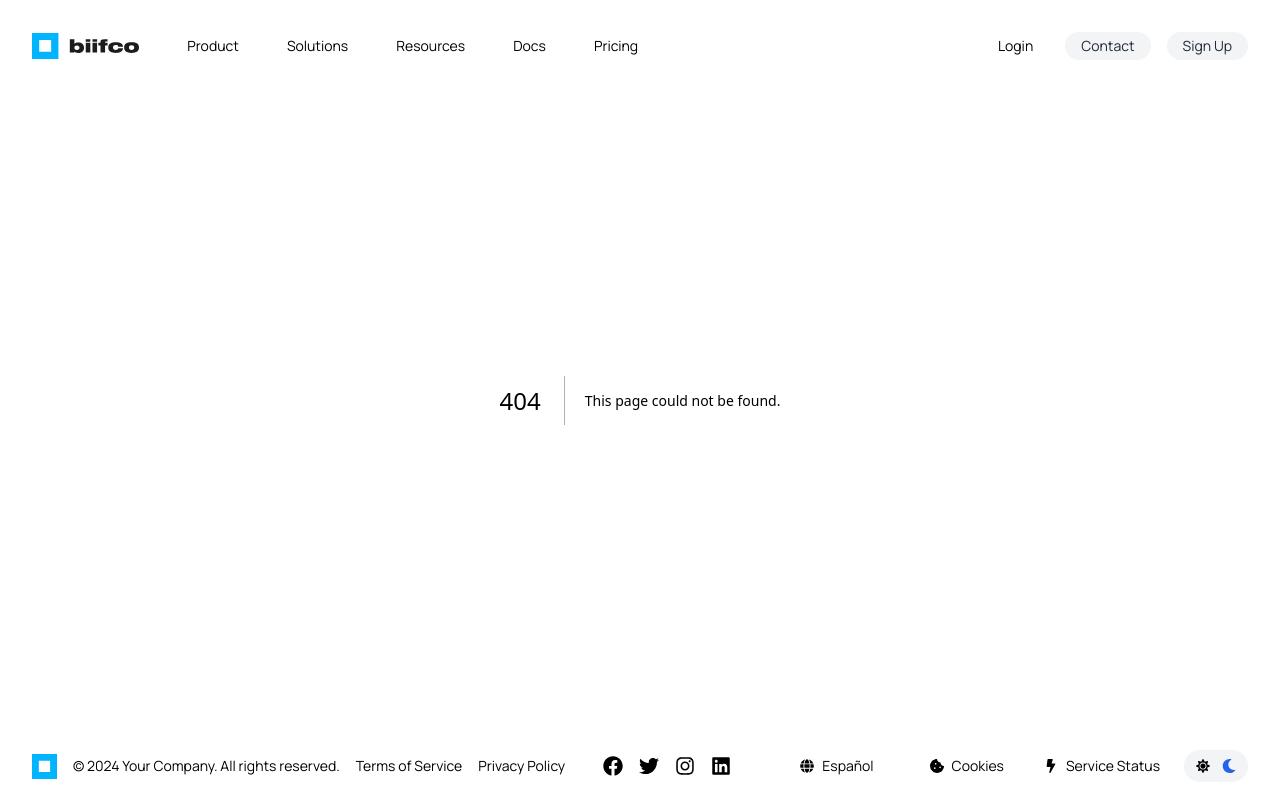
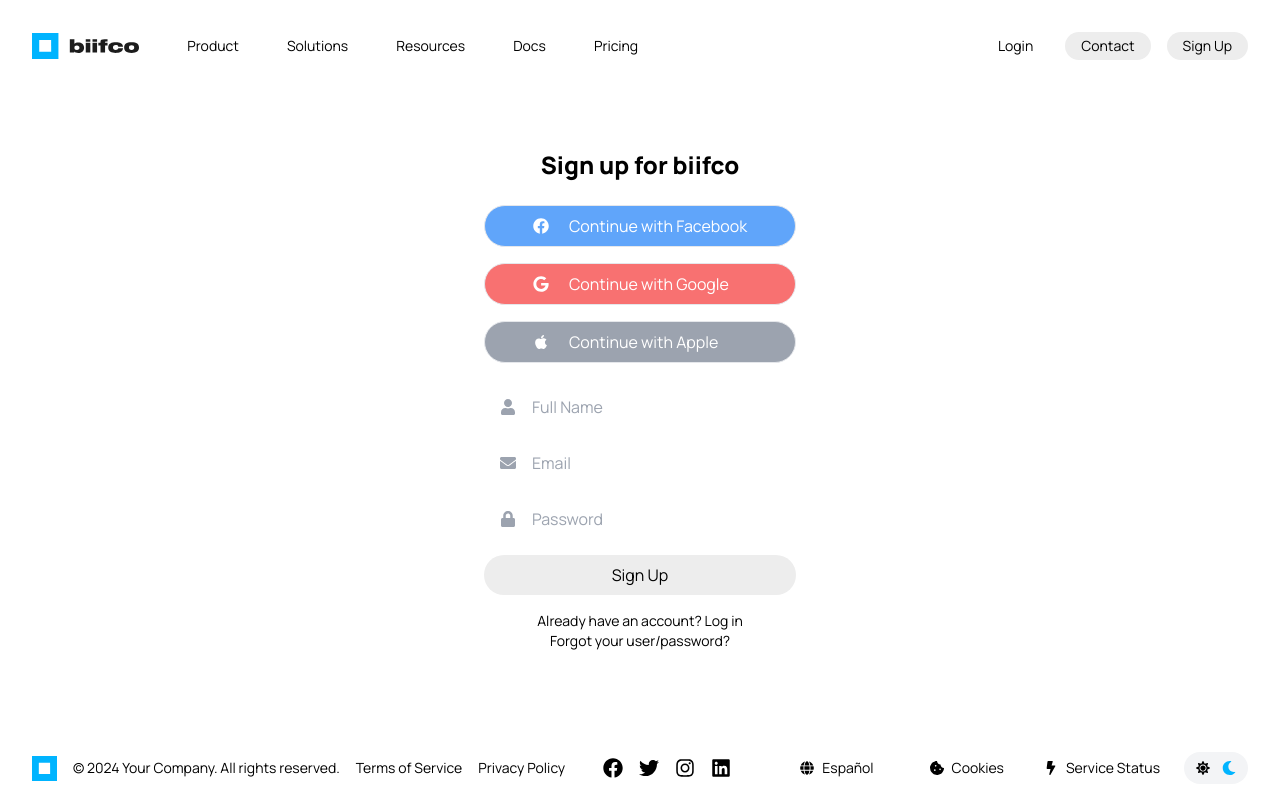
Before and after one commit to devbiifco/biifco, a Next.js app in the folder frontend/: page /signup in a window 1280 px wide. Before the commit this address had no page. Built offline with nearby package versions, Linux system fonts and the light colour scheme.

Commit message:
update 2.0.0

```diff
--- /dev/null
+++ b/frontend/src/app/signup/page.tsx
@@ -0,0 +1,20 @@
+"use client";
+import React from 'react';
+import Signup from '@/components/ui/signup'; // Asegúrate de que la ruta sea correcta
+
+/**
+ * Componente de la página de registro.
+ *
+ * Esta página se encarga de renderizar el componente Signup centrado en la pantalla.
+ * Utiliza Tailwind CSS para centrar el contenido vertical y horizontalmente.
+ */
+const SignupPage: React.FC = () => {
+  return (
+    <div className="flex justify-center items-center h-screen">
+      {/* Renderiza el componente de registro */}
+      <Signup />
+    </div>
+  );
+};
+
+export default SignupPage;
--- a/frontend/src/components/ui/Login.tsx
+++ b/frontend/src/components/ui/Login.tsx
@@ -24,14 +24,14 @@
       </div>
 
       {/* Botón para continuar con el email */}
-      <button className="flex items-center space-x-2 px-12 py-2 mb-4 hover:text-blue-600 transition-colors duration-300">
+      <button className="flex items-center space-x-2 px-12 py-2 mb-4 hover:text-primary transition-colors duration-300">
         <span>Continue with Email</span>
         <span>&rarr;</span>
       </button>
 
       {/* Enlaces para sign up y recuperación de contraseña */}
-      <a href="#" className="text-sm mb-2 hover:text-blue-600 transition-colors duration-300">Don’t have an account? Sign Up</a>
-      <a href="#" className="text-sm hover:text-blue-600 transition-colors duration-300">Forgot your user/password?</a>
+      <a href="/signup" className="text-sm mb-2 hover:text-primary transition-colors duration-300">Don’t have an account? Sign Up</a>
+      <a href="#" className="text-sm hover:text-primary transition-colors duration-300">Forgot your user/password?</a>
     </div>
   );
 };
--- a/frontend/src/components/ui/footer.tsx
+++ b/frontend/src/components/ui/footer.tsx
@@ -36,8 +36,9 @@
         {/* Sección de Logo y Copyright */}
         <div className="flex items-center mb-4 md:mb-0 space-x-4">
           {/* Logo de la Marca */}
+          <Link href="/">
           <Image src="/iso-biifco.svg" alt="biifco" width={25} height={25} />
-
+          </Link>
           {/* Texto de Copyright */}
           <div className="text-sm">
            <Copyright />
@@ -45,12 +46,12 @@
 
           {/* Enlaces a Términos de Servicio y Política de Privacidad */}
           <div className="text-sm">
-            <Link href="#" className="hover:text-blue-600">
+            <Link href="#" className="hover:text-primary">
               Terms of Service
             </Link>
           </div>
           <div className="text-sm">
-            <Link href="#" className="hover:text-blue-600">
+            <Link href="#" className="hover:text-primary">
               Privacy Policy
             </Link>
           </div>
@@ -59,35 +60,35 @@
         {/* Sección de Íconos de Redes Sociales */}
         <div className="flex mb-4 md:mb-0 space-x-4">
           <a href="https://facebook.com" target="_blank" rel="noopener noreferrer">
-            <FaFacebook className="text-xl hover:text-blue-600" />
+            <FaFacebook className="text-xl hover:hover:text-primary" />
           </a>
           <a href="https://twitter.com" target="_blank" rel="noopener noreferrer">
-            <FaTwitter className="text-xl hover:text-blue-600" />
+            <FaTwitter className="text-xl hover:text-primary" />
           </a>
           <a href="https://instagram.com" target="_blank" rel="noopener noreferrer">
-            <FaInstagram className="text-xl hover:text-blue-600" />
+            <FaInstagram className="text-xl hover:text-primary" />
           </a>
           <a href="https://linkedin.com" target="_blank" rel="noopener noreferrer">
-            <FaLinkedin className="text-xl hover:text-blue-600" />
+            <FaLinkedin className="text-xl hover:text-primary" />
           </a>
         </div>
 
         {/* Sección de Cookies, Estado del Servicio y Selector de Idioma */}
         <div className="flex space-x-2 text-sm">
           {/* Selector de Idioma */}
-          <div className="flex items-center space-x-2 py-1 px-4 hover:bg-blue-600 hover:text-white rounded-full">
+          <div className="flex items-center space-x-2 py-0 px-4 hover:bg-primary hover:text-white rounded-full">
             <LanguageDropdown />
           </div>
 
           {/* Enlace a la Sección de Cookies */}
-          <div className="flex items-center space-x-2 py-1 px-4 hover:bg-blue-600 hover:text-white rounded-full">
+          <div className="flex items-center space-x-2 py-0 px-4 hover:bg-primary hover:text-white rounded-full">
             <FaCookieBite />
             <span>Cookies</span>
           </div>
 
 
           {/* Enlace al Estado del Servicio */}
-          <div className="flex items-center space-x-2 py-1 px-4 hover:bg-blue-600 hover:text-white rounded-full">
+          <div className="flex items-center space-x-2 py-0 px-4 hover:bg-primary hover:text-white rounded-full">
             <FaBolt />
             <span>Service Status</span>
           </div>
@@ -100,12 +101,12 @@
             >
               {/* Ícono del Sol (Modo Claro) */}
               <FaSun
-                className={`transition-colors duration-300 ${darkMode ? 'text-blue-600' : 'text-black'}`}
+                className={`transition-colors duration-300 ${darkMode ? 'text-primary' : 'text-black'}`}
               />
 
               {/* Ícono de la Luna (Modo Oscuro) */}
               <FaMoon
-                className={`ml-auto transition-colors duration-300 ${darkMode ? 'text-black' : 'text-blue-600'}`}
+                className={`ml-auto transition-colors duration-300 ${darkMode ? 'text-black' : 'text-primary'}`}
               />
             </div>
           </div>
--- a/frontend/src/components/ui/header.tsx
+++ b/frontend/src/components/ui/header.tsx
@@ -11,30 +11,31 @@
   const toggleMenu = () => {
     setIsMenuOpen(!isMenuOpen);
   };
-
   return (
-    <header className="bg-white  w-full fixed top-0 left-0 z-10">
+    <header className="w-full fixed top-0 left-0 z-10">
       <div className="container mx-auto flex justify-between items-center p-8 py-4">
         <div className="flex items-center">
-          <div >
+          <div>
+          <Link href="/">
             <Image src="/biifco.svg" alt="biifco" width={130} height={32} />
+          </Link>
           </div>
           <div className="container mx-auto flex justify-between items-center p-8 py-4">
             {/* Menú de navegación para pantallas grandes */}
             <nav className="hidden md:flex space-x-4 text-sm">
-          <a href="#home" className="hover:bg-gray-100 py-1 px-4 rounded-full transition-all duration-300">Product</a>
-          <a href="#about" className="hover:bg-gray-100 py-1 px-4 rounded-full transition-all duration-300">Solutions</a>
-          <a href="#services" className="hover:bg-gray-100 py-1 px-4 rounded-full transition-all duration-300">Resources</a>
-          <a href="#blog" className="hover:bg-gray-100 py-1 px-4 rounded-full transition-all duration-300">Docs</a>
-          <a href="#contact" className="hover:bg-gray-100 py-1 px-4 rounded-full transition-all duration-300">Pricing</a>
+              <a href="#home" className="hover:bg-secondary py-1 px-4 rounded-full transition-all duration-300">Product</a>
+              <a href="#about" className="hover:bg-secondary py-1 px-4 rounded-full transition-all duration-300">Solutions</a>
+              <a href="#services" className="hover:bg-secondary py-1 px-4 rounded-full transition-all duration-300">Resources</a>
+              <a href="#blog" className="hover:bg-secondary py-1 px-4 rounded-full transition-all duration-300">Docs</a>
+              <a href="#contact" className="hover:bg-secondary py-1 px-4 rounded-full transition-all duration-300">Pricing</a>
             </nav>
           </div>
         </div>
         {/* Botones de autenticación para pantallas grandes */}
         <div className="hidden md:flex space-x-4 text-sm">
-          <a href="/login" className="hover:bg-gray-100 py-1 px-4 rounded-full transition-all duration-300">Login</a>
-          <a href="#signup" className="rounded bg-gray-100 text-gray-800 hover:text-white hover:bg-blue-600 py-1 px-4 rounded-full transition-all duration-300">Contact</a>
-          <a href="#signup" className="rounded bg-gray-100 text-gray-800 hover:text-white hover:bg-blue-600 py-1 px-4 rounded-full transition-all duration-300">Sign Up</a>
+          <a href="/login" className="hover:bg-secondary py-1 px-4 rounded-full transition-all duration-300">Login</a>
+          <a href="#" className="rounded bg-secondary text-black hover:text-white hover:bg-primary py-1 px-4 rounded-full transition-all duration-300">Contact</a>
+          <a href="/signup" className="rounded bg-secondary text-black hover:text-white hover:bg-primary py-1 px-4 rounded-full transition-all duration-300">Sign Up</a>
         </div>
 
         {/* Menú hamburguesa para pantallas pequeñas */}
@@ -47,19 +48,19 @@
 
       {/* Menú desplegable para pantallas pequeñas */}
       {isMenuOpen && (
-        <div className="md:hidden bg-white shadow-md w-full fixed top-16 left-0 z-10">
+        <div className="md:hidden bg-background shadow-md w-full fixed top-16 left-0 z-10">
           <nav className="flex flex-col items-center py-4 space-y-4">
-            <a href="#home" onClick={toggleMenu} className="hover:bg-gray-100 py-1 px-4 rounded-full transition-all duration-300">Product</a>
-            <a href="#about" onClick={toggleMenu} className="hover:bg-gray-100 py-1 px-4 rounded-full transition-all duration-300">Solutions</a>
-            <a href="#services" onClick={toggleMenu} className="hover:bg-gray-100 py-1 px-4 rounded-full transition-all duration-300">Resources</a>
-            <a href="#blog" onClick={toggleMenu} className="hover:bg-gray-100 py-1 px-4 rounded-full transition-all duration-300">Docs</a>
-            <a href="#contact" onClick={toggleMenu} className="hover:bg-gray-100 py-1 px-4 rounded-full transition-all duration-300">Pricing</a>
+            <a href="#home" onClick={toggleMenu} className="hover:bg-accent py-1 px-4 rounded-full transition-all duration-300">Product</a>
+            <a href="#about" onClick={toggleMenu} className="hover:bg-accent py-1 px-4 rounded-full transition-all duration-300">Solutions</a>
+            <a href="#services" onClick={toggleMenu} className="hover:bg-accent py-1 px-4 rounded-full transition-all duration-300">Resources</a>
+            <a href="#blog" onClick={toggleMenu} className="hover:bg-accent py-1 px-4 rounded-full transition-all duration-300">Docs</a>
+            <a href="#contact" onClick={toggleMenu} className="hover:bg-accent py-1 px-4 rounded-full transition-all duration-300">Pricing</a>
 
             {/* Botones de autenticación */}
             <div className="flex flex-col items-center space-y-2 pt-4">
-          <a href="/login" className="hover:bg-gray-100 py-1 px-4 rounded-full transition-all duration-300">Login</a>
-          <a href="#signup" className="rounded bg-gray-100 text-gray-800 hover:text-white hover:bg-blue-600 py-1 px-4 rounded-full transition-all duration-300">Contact</a>
-          <a href="#signup" className="rounded bg-gray-100 text-gray-800 hover:text-white hover:bg-blue-600 py-1 px-4 rounded-full transition-all duration-300">Sign Up</a>
+              <a href="/login" className="hover:bg-accent py-1 px-4 rounded-full transition-all duration-300">Login</a>
+              <a href="#signup" className="rounded bg-secondary text-white hover:text-white hover:bg-primary py-1 px-4 rounded-full transition-all duration-300">Contact</a>
+              <a href="#signup" className="rounded bg-secondary text-white hover:text-white hover:bg-primary py-1 px-4 rounded-full transition-all duration-300">Sign Up</a>
             </div>
           </nav>
         </div>
--- a/frontend/src/components/ui/language.tsx
+++ b/frontend/src/components/ui/language.tsx
@@ -22,7 +22,7 @@
             {/* Botón para abrir/cerrar el menú desplegable */}
             <button
                 onClick={() => setIsOpen(!isOpen)}
-                className="flex items-center space-x-2 hover:text-white hover:bg-blue-600 py-1 px-4 rounded-full"
+                className="flex items-center space-x-2 hover:text-white hover:bg-primary py-1 px-4 rounded-full"
             >
                 {/* Icono de globo */}
                 <FaGlobe />
--- a/frontend/src/components/ui/primaryButton.tsx
+++ /dev/null
@@ -1,20 +0,0 @@
-// src/components/ui/PrimaryButton.tsx
-import React from 'react';
-
-interface PrimaryButtonProps {
-  href: string;
-  children: React.ReactNode;
-}
-
-const PrimaryButton: React.FC<PrimaryButtonProps> = ({ href, children }) => {
-  return (
-    <a
-      href={href}
-      className="rounded bg-gray-100 text-gray-800 hover:text-white hover:bg-blue-600 py-1 px-4 transition-all duration-300 rounded-full"
-    >
-      {children}
-    </a>
-  );
-};
-
-export default PrimaryButton;
--- /dev/null
+++ b/frontend/src/components/ui/signup.tsx
@@ -0,0 +1,102 @@
+import React, { useState } from 'react';
+import { FaFacebook, FaGoogle, FaApple, FaUser, FaEnvelope, FaLock } from 'react-icons/fa';
+
+const Signup: React.FC = () => {
+  // Estado para almacenar los valores de los campos
+  const [formData, setFormData] = useState({
+    name: '',
+    email: '',
+    password: ''
+  });
+
+  // Manejar cambios en los inputs
+  const handleChange = (e: React.ChangeEvent<HTMLInputElement>) => {
+    setFormData({
+      ...formData,
+      [e.target.name]: e.target.value,
+    });
+  };
+
+  // Manejar el envío del formulario
+  const handleSubmit = (e: React.FormEvent) => {
+    e.preventDefault();
+    // Aquí puedes agregar la lógica para enviar los datos del formulario al backend
+    console.log('Datos del formulario:', formData);
+  };
+
+  return (
+    <div className="flex flex-col justify-center items-center flex-grow p-4">
+      {/* Título de la página de registro */}
+      <h1 className="text-2xl font-bold mb-6">Sign up for biifco</h1>
+
+      {/* Botones de registro con redes sociales */}
+      <div className="flex flex-col space-y-4 mb-6">
+        <button className="flex items-center space-x-5 px-12 py-2 border rounded-full bg-blue-400 text-white hover:bg-blue-600 transition-colors duration-300">
+          <FaFacebook />
+          <span>Continue with Facebook</span>
+        </button>
+        <button className="flex items-center space-x-5 px-12 py-2 border rounded-full bg-red-400 text-white hover:bg-red-600 transition-colors duration-300">
+          <FaGoogle />
+          <span>Continue with Google</span>
+        </button>
+        <button className="flex items-center space-x-5 px-12 py-2 border rounded-full bg-gray-400 text-white hover:bg-black transition-colors duration-300">
+          <FaApple />
+          <span>Continue with Apple</span>
+        </button>
+      </div>
+
+      {/* Formulario de registro */}
+      <form onSubmit={handleSubmit} className="flex flex-col space-y-4 py-0 w-full max-w-sm">
+        <div className="relative flex items-center ">
+          <FaUser className="absolute left-4 text-gray-400" />
+          <input
+            type="text"
+            name="name"
+            value={formData.name}
+            onChange={handleChange}
+            className="w-full pl-12 pr-4 py-2 rounded-full focus:outline-none focus:ring-1 focus:ring-primary"
+            placeholder="Full Name"
+          />
+        </div>
+        <div className="relative flex items-center ">
+        <FaEnvelope className="absolute left-4 text-gray-400" />
+        <input
+          type="email"
+          name="email"
+          placeholder="Email"
+          value={formData.email}
+          onChange={handleChange}
+          className="w-full pl-12 pr-4 py-2 rounded-full focus:outline-none focus:ring-1 focus:ring-primary"
+          />
+        </div>
+        <div className="relative flex items-center ">
+        <FaLock className="absolute left-4 text-gray-400" />
+        <input
+          type="password"
+          name="password"
+          placeholder="Password"
+          value={formData.password}
+          onChange={handleChange}
+          className="w-full pl-12 pr-4 py-2 rounded-full focus:outline-none focus:ring-1 focus:ring-primary"
+        />
+        </div>
+        <button
+          type="submit"
+          className="px-12 py-2 bg-secondary text-black rounded-full hover:bg-primary transition-colors duration-300"
+        >
+          Sign Up
+        </button>
+      </form>
+
+      {/* Enlaces para iniciar sesión y recuperación de contraseña */}
+      <a href="/login" className="text-sm mt-4 hover:text-primary transition-colors duration-300">
+        Already have an account? Log in
+      </a>
+      <a href="#" className="text-sm hover:text-primary transition-colors duration-300">
+        Forgot your user/password?
+      </a>
+    </div>
+  );
+};
+
+export default Signup;
--- a/frontend/src/components/ui/textButton.tsx
+++ /dev/null
@@ -1,20 +0,0 @@
-// src/components/ui/TextButton.tsx
-import React from 'react';
-
-interface TextButtonProps {
-  href: string;
-  children: React.ReactNode;
-}
-
-const TextButton: React.FC<TextButtonProps> = ({ href, children }) => {
-  return (
-    <a
-      href={href}
-      className="hover:bg-gray-100 py-1 px-4 rounded-full transition-all duration-300"
-    >
-      {children}
-    </a>
-  );
-};
-
-export default TextButton;
--- a/frontend/tailwind.config.ts
+++ b/frontend/tailwind.config.ts
@@ -13,6 +13,10 @@
         "gradient-conic":
           "conic-gradient(from 180deg at 50% 50%, var(--tw-gradient-stops))",
       },
+      colors: {
+        primary: '#00b4ff', // Color primario personalizado
+        secondary: '#ededed', // Color secundario personalizado
+      },
     },
   },
   plugins: [],
```
Lines whose indentation alone changed are shown as unchanged.
